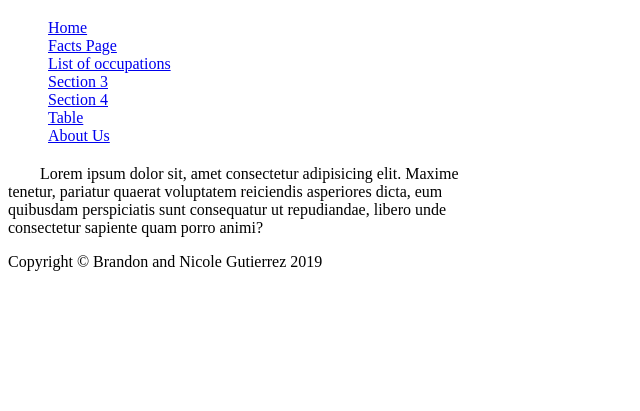
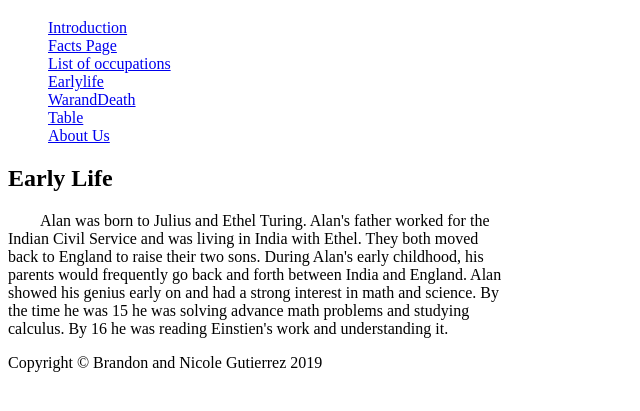
Before and after one commit to Thydren/Assignment-4, a plain HTML site: page EarlyLife.html in a window 1280 px wide. Shown: the part 61-472 px from the top of the page, without its empty margins (0-640 px from the left). Drawn offline with Linux system fonts and the light colour scheme.

Commit message:
Added context to the sections. Sorry for the lack of creativity that is just not me. Though I'd take advice on how to be creative if you want.

```diff
--- a/Section4.html
+++ b/EarlyLife.html
@@ -14,21 +14,19 @@
     </header>
     <nav>
         <ul>
-            <li><a href="index.html" title="Home Page">Home</a></li>
+            <li><a href="Introduction.html" title="Introduction">Introduction</a></li>
             <li><a href="Facts.html" title="Section1">Facts Page</a></li>
             <li><a href="List of occupations.html" title="List of occupations">List of occupations</a></li>
-            <li><a href="Section3.html" title="Section3">Section 3</a></li>
-            <li><a href="Section4.html" title="Section4">Section 4</a></li>
+            <li><a href="EarlyLife.html" title="Earlylife">Earlylife</a></li>
+            <li><a href="WarandDeath.html" title="WarandDeath">WarandDeath</a></li>
             <li><a href="Table.html" title="Table">Table</a></li>
             <li><a href="about.html" title="About Us">About Us</a></li>
         </ul>
     </nav>
     <main>
         <section>
-            <h2>
-                <!-- Section 4-->
-            </h2>
-            <p>Lorem ipsum dolor sit, amet consectetur adipisicing elit. Maxime tenetur, pariatur quaerat voluptatem reiciendis asperiores dicta, eum quibusdam perspiciatis sunt consequatur ut repudiandae, libero unde consectetur sapiente quam porro animi?</p>
+            <h2>Early Life</h2>
+            <p>Alan was born to Julius and Ethel Turing. Alan's father worked for the Indian Civil Service and was living in India with Ethel. They both moved back to England to raise their two sons. During Alan's early childhood, his parents would frequently go back and forth between India and England. Alan showed his genius early on and had a strong interest in math and science. By the time he was 15 he was solving advance math problems and studying calculus. By 16 he was reading Einstien's work and understanding it.</p>
         </section>
     </main>
     <footer>
```
Also changed, not shown: Facts.html (+3 -3 lines), Introduction.html (renamed from index.html, +4 -4 lines), List of occupations.html (+3 -3 lines), Section3.html (deleted, +0 -38 lines), Table.html (+4 -4 lines), WarandDeath.html (added, +36 -0 lines), about.html (+3 -3 lines).
